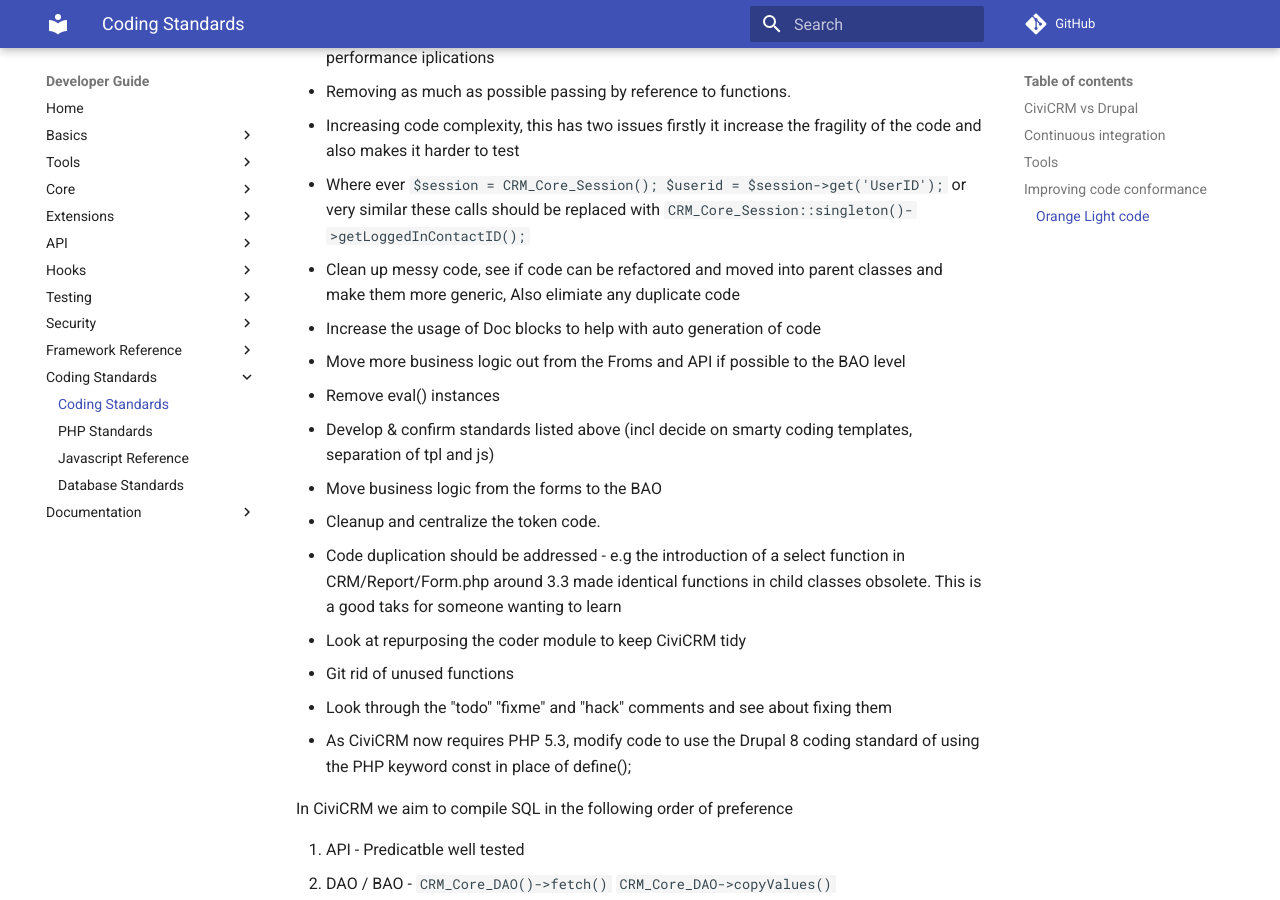
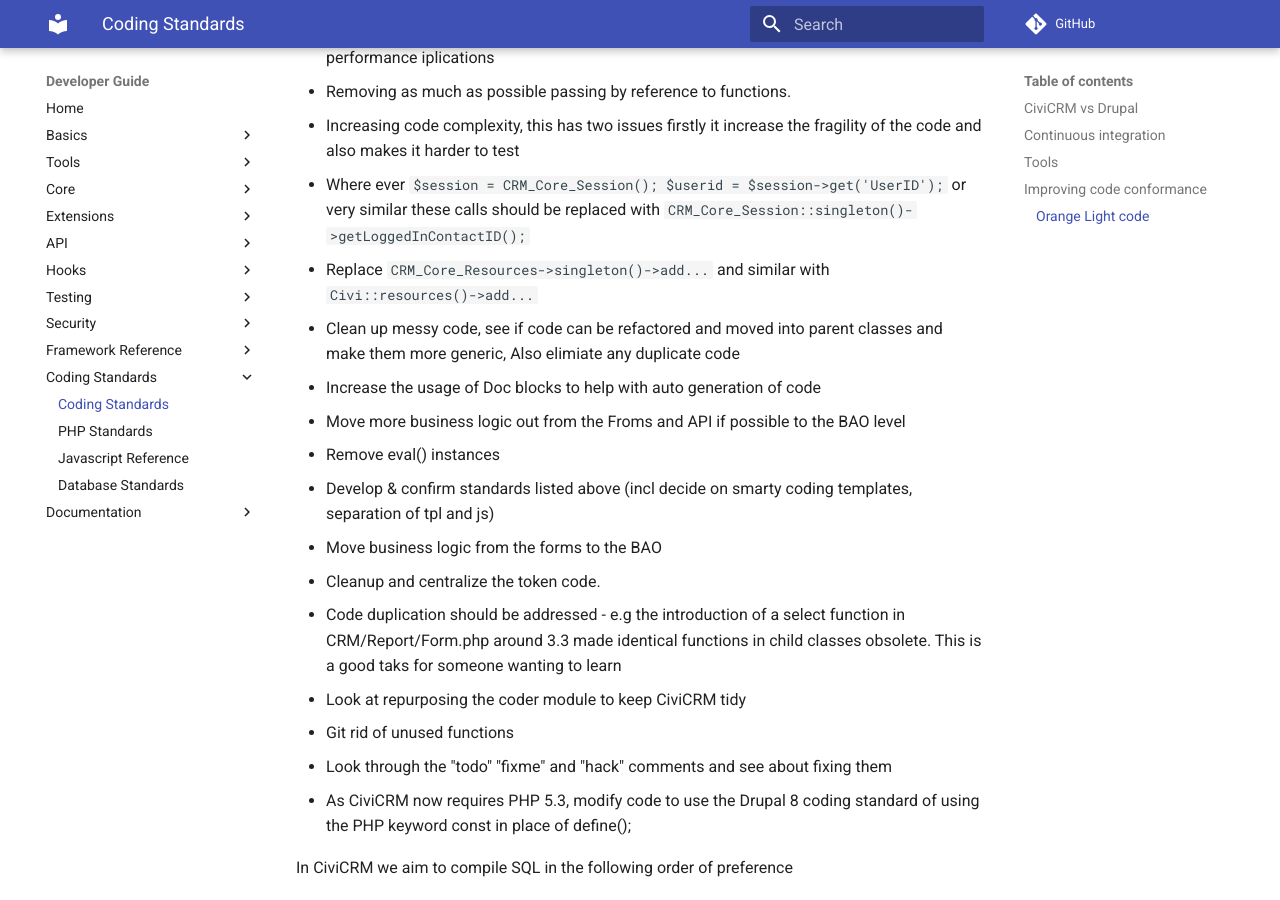
Before and after one commit to civicrm/civicrm-dev-docs, an MkDocs documentation site: the page built from docs/standards/index.md, in a window 1280 px wide and 900 px high, scrolled down 1432 px. Built offline with MkDocs 1.6.1 and Material for MkDocs 9.7.7, drawn with Linux system fonts in a browser that asks for light colours; comment, search, counter and statistics services are not loaded; old or Windows-style settings are respelled for this version of MkDocs.

Commit message:
Update index.md

```diff
--- a/docs/standards/index.md
+++ b/docs/standards/index.md
@@ -53,6 +53,7 @@
 * Removing as much as possible passing by reference to functions.
 * Increasing code complexity, this has two issues firstly it increase the fragility of the code and also makes it harder to test
 * Where ever `$session = CRM_Core_Session(); $userid = $session->get('UserID');` or very similar these calls should be replaced with `CRM_Core_Session::singleton()->getLoggedInContactID();`
+* Replace `CRM_Core_Resources->singleton()->add...` and similar with `Civi::resources()->add...`
 * Clean up messy code, see if code can be refactored and moved into parent classes and make them more generic, Also elimiate any duplicate code
 * Increase the usage of Doc blocks to help with auto generation of code
 * Move more business logic out from the Froms and API if possible to the BAO level
```
